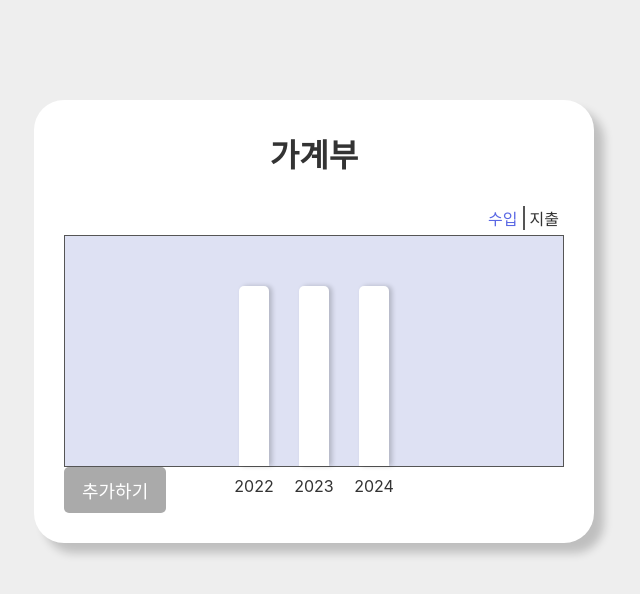
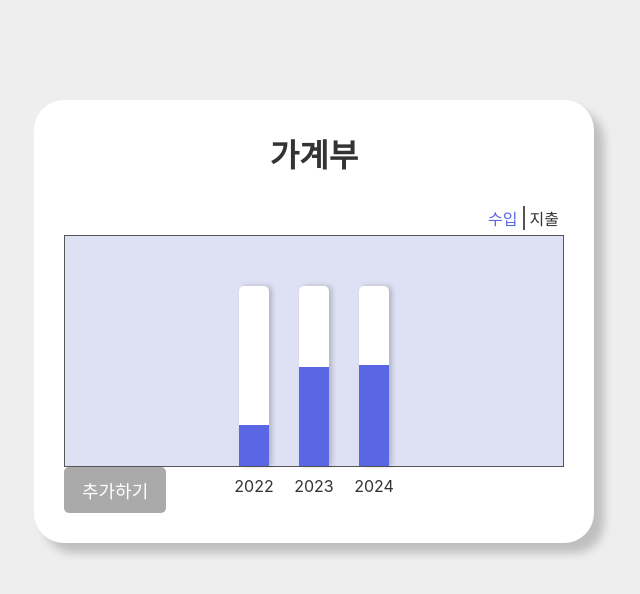
Before and after one commit to gydud25416/vue_migration, a Vue app in the folder vue_migration/: page / in a window 1280 px wide. Shown: the top 594 px of the page, without its empty margins (326-966 px from the left). Built offline with nearby package versions, Linux system fonts and the light colour scheme; the HTML template or start-up script is replaced by a standard one; a web font is replaced by a local one.

Commit message:
fix: 그래프 높이값 타입 에러 수정하여 마이그레이션
yearFilter에 유틸리티 타입 Record  추가

```diff
--- a/vue_migration/src/components/my-graph.vue
+++ b/vue_migration/src/components/my-graph.vue
@@ -5,19 +5,24 @@
                 </ul>
         <div className="wrap_graph">
             <div class='graph_box' v-for="year in years" :key="year">
-                <p>{{ year }}</p>
+                    <div className='graph_item ' :style="{height: yearFilter[year] + '%'}"></div>
+                    <p>{{ year }}</p>
             </div>
         </div>
 </template>
 
 <script setup lang="ts">
+import { reactive } from 'vue';
 import { ref } from 'vue';
 
 const years = ref([2022, 2023, 2024]);
 const plusFilter = ref<string>("+1");
+const yearFilter = reactive<Record<number, number>>({2024: 56, 2023:55, 2022:23});
+
 function PlusFilter(value:string){
   plusFilter.value = value === "+1" ? "+1" : "-1";
 }
+
 
 </script>
 
```
